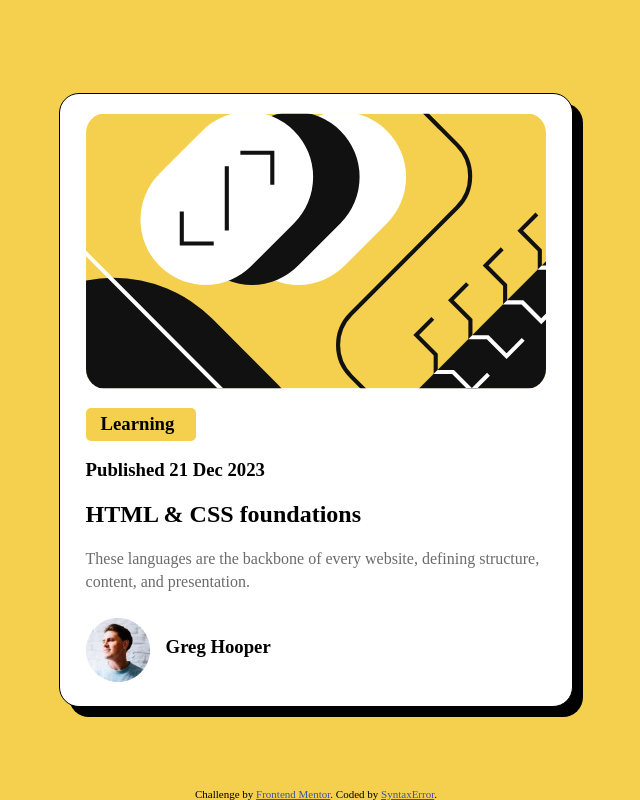
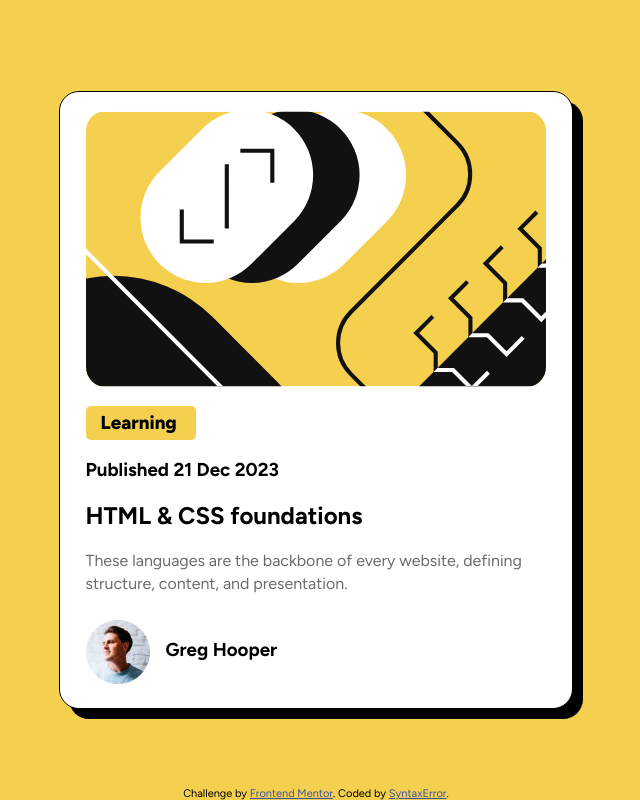
Before and after one commit to syntaxterror-master/Frontend-Mentor-Blog-preview-card, a plain HTML site: page index.html in a window 1280 px wide. Shown: the whole page, without its empty margins (324-964 px from the left). Drawn offline with Linux system fonts and the light colour scheme.

Commit message:
Forgot to add Font

```diff
--- a/index.html
+++ b/index.html
@@ -5,6 +5,9 @@
   <meta name="viewport" content="width=device-width, initial-scale=1.0">
   <link rel="icon" type="image/png" sizes="32x32" href="./assets/images/favicon-32x32.png">
   <link rel="stylesheet" href="style.css">
+  <link rel="preconnect" href="https://fonts.googleapis.com">
+<link rel="preconnect" href="https://fonts.gstatic.com" crossorigin>
+<link href="https://fonts.googleapis.com/css2?family=Figtree:ital,wght@0,300..900;1,300..900&display=swap" rel="stylesheet">
   <title>Frontend Mentor | Blog preview card</title>
 </head>
 <body>
--- a/style.css
+++ b/style.css
@@ -7,6 +7,7 @@ body {
   align-items: center;
   justify-content: center;
   overflow: hidden;
+   font-family: "Figtree", sans-serif;
 }
 
 
```
